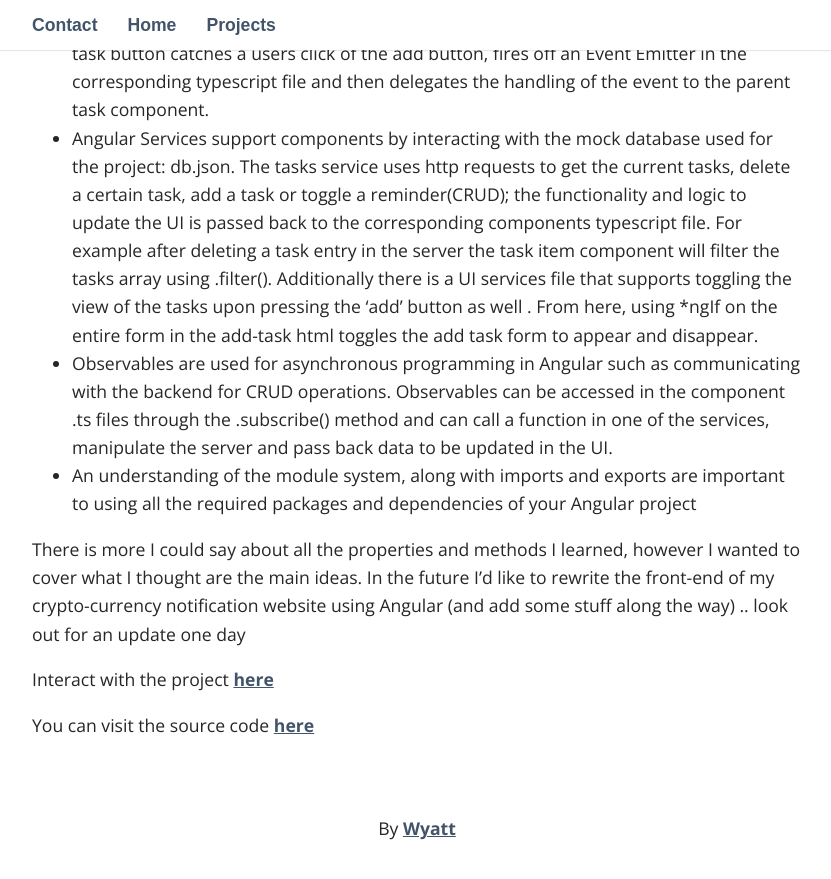
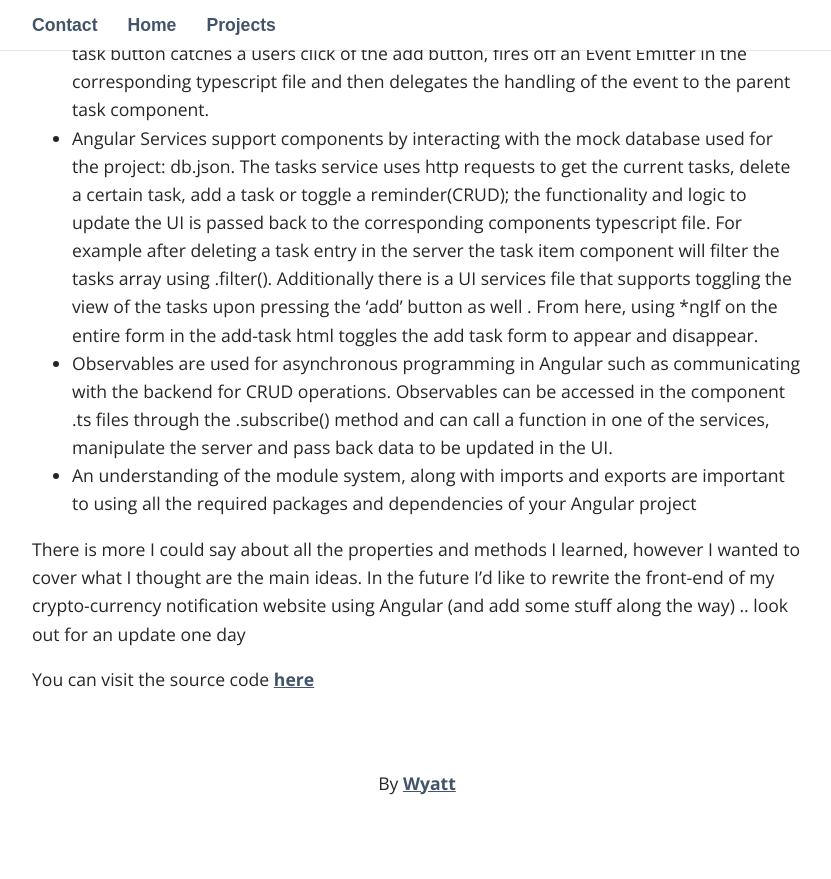
Before and after one commit to EagleEye33/WyattCC, a Jekyll site: the page built from _posts/2022-05-04-Angular-introduction.md, in a window 1280 px wide and 900 px high, scrolled down 850 px. Shown: the top 879 px of the window, without its empty margins (223-1054 px from the left). Built offline with Jekyll 4.4.1, drawn with Linux system fonts in a browser that asks for light colours; some web fonts are replaced; after the commit the page ends 1704 px from its top, so only the background shows below that.

Commit message:
fixed angular write up

```diff
--- a/_posts/2022-05-04-Angular-introduction.md
+++ b/_posts/2022-05-04-Angular-introduction.md
@@ -17,6 +17,4 @@ There is definitely a bigger learning curve to Angular and building a small app
 There is more I could say about all the properties and methods I learned, however I wanted to cover what I thought are the main ideas. In the future I'd like to rewrite the front-end of my crypto-currency notification website using Angular (and add some stuff along the way) .. look out for an update one day
 
 
-Interact with the project [here](https://wyattcolyn.github.io/AngularIntroduction){:target="blank"}
-
 You can visit the source code [here](https://github.com/wyattcolyn/AngularIntroduction/tree/main){:target="blank"}
```
